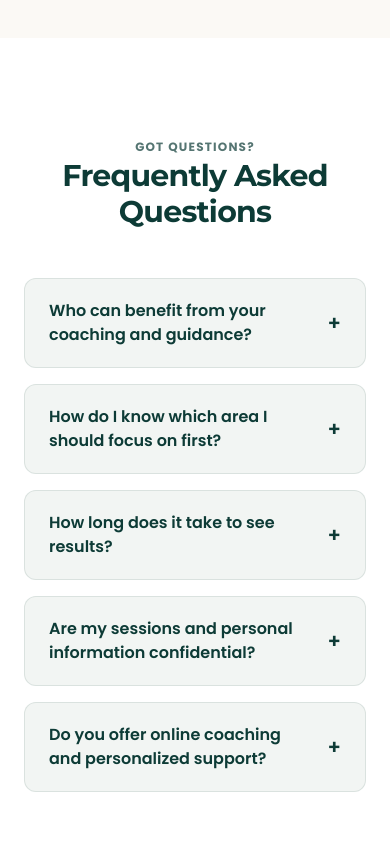
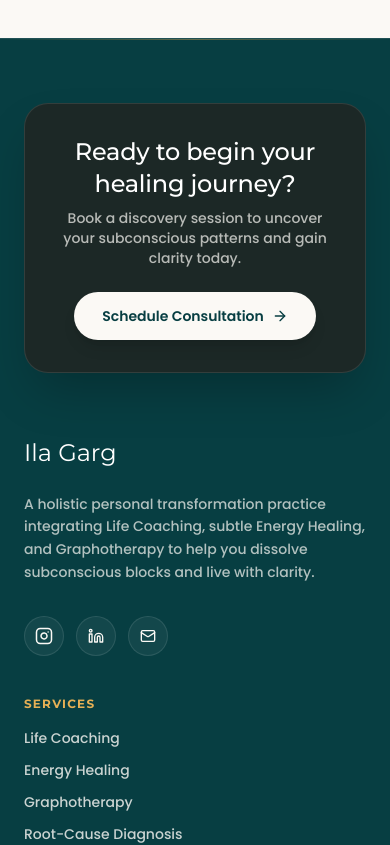
Before and after one commit to rohitchauhan108/calmind-wellness-portal, a Next.js app: page /about in a window 390 px wide. Shown: the part 5880-6725 px from the top of the page. Built offline with nearby package versions, Linux system fonts and the light colour scheme.

Commit message:
remove duplicated content

```diff
--- a/src/app/about/page.tsx
+++ b/src/app/about/page.tsx
@@ -147,34 +147,6 @@ const WHY_CHOOSE_US: WhyChooseUsItem[] = [
         />
       </svg>
     ),
-  },
-];
-
-const FAQS: FaqItem[] = [
-  {
-    question: "Who can benefit from your coaching and guidance?",
-    answer:
-      "Whether you're facing challenges in your relationships, career, finances, confidence, health, or searching for greater purpose, our services are designed to help individuals at every stage of life. We provide personalized support to help you overcome obstacles and achieve meaningful, lasting growth.",
-  },
-  {
-    question: "How do I know which area I should focus on first?",
-    answer:
-      "Many life challenges are interconnected. During your initial consultation, we'll help identify the root causes of your concerns and recommend a personalized path that addresses your most important priorities first, creating a strong foundation for long-term transformation.",
-  },
-  {
-    question: "How long does it take to see results?",
-    answer:
-      "Everyone's journey is unique. Some people notice positive changes within a few weeks by consistently applying the guidance provided, while deeper personal transformation may take several months. Your commitment and consistency play a key role in achieving lasting results.",
-  },
-  {
-    question: "Are my sessions and personal information confidential?",
-    answer:
-      "Absolutely. Your privacy is our priority. Everything you share with us is treated with the highest level of confidentiality, creating a safe and supportive environment where you can openly discuss your challenges and goals.",
-  },
-  {
-    question: "Do you offer online coaching and personalized support?",
-    answer:
-      "Yes. We offer online coaching sessions that allow you to receive guidance from anywhere. Each session is tailored to your unique needs, ensuring you receive practical strategies, actionable advice, and ongoing support throughout your personal growth journey.",
   },
 ];
 
@@ -444,46 +416,6 @@ export default function TransformationHero() {
         </div>
       </section>
 
-      {/* ================= FREQUENTLY ASKED QUESTIONS SECTION ================= */}
-      <section className="relative py-24 px-6 lg:px-12 bg-white">
-        <div className="max-w-3xl mx-auto space-y-12">
-          <div className="text-center space-y-3">
-            <span className="text-xs font-bold uppercase tracking-widest text-[#0D3B36]/70">
-              Got Questions?
-            </span>
-            <h3 className="text-3xl sm:text-4xl font-bold tracking-tight text-[#0D3B36]">
-              Frequently Asked Questions
-            </h3>
-          </div>
-
-          <div className="space-y-4">
-            {FAQS.map((faq, index) => {
-              const isOpen = openFaqIndex === index;
-
-              return (
-                <div
-                  key={index}
-                  className="rounded-xl bg-[#F2F5F3] border border-[#0D3B36]/10 overflow-hidden transition-all duration-300"
-                >
-                  <button
-                    onClick={() => toggleFaq(index)}
-                    className="w-full px-6 py-5 text-left flex items-center justify-between gap-4 font-semibold text-[#0D3B36] text-base sm:text-lg"
-                  >
-                    <span>{faq.question}</span>
-                    <span className="text-xl">{isOpen ? "−" : "+"}</span>
-                  </button>
-
-                  {isOpen && (
-                    <div className="px-6 pb-5 text-sm text-[#0D3B36]/75 leading-relaxed border-t border-[#0D3B36]/10 pt-4 animate-fade-in">
-                      {faq.answer}
-                    </div>
-                  )}
-                </div>
-              );
-            })}
-          </div>
-        </div>
-      </section>
     </main>
   );
 }
--- a/src/app/services/page.tsx
+++ b/src/app/services/page.tsx
@@ -14,7 +14,6 @@ import {
   FiCheckCircle,
   FiStar
 } from "react-icons/fi";
-import CTA from "../../components/home/CTA";
 
 interface ServiceItem {
   icon: React.JSX.Element;
@@ -85,29 +84,6 @@ export default function ServicesPage(): React.JSX.Element {
       icon: <FiTarget className="w-6 h-6 text-[#0d3c38]" />,
       title: "Purpose",
       description: "Deep soul alignment, personal fulfillment, and stepping into your next chapter.",
-    },
-  ];
-
-  const processSteps: ProcessStep[] = [
-    {
-      step: "1",
-      title: "Discover",
-      description: "We begin by understanding your unique challenges, goals, and current situation through a personalized consultation.",
-    },
-    {
-      step: "2",
-      title: "Create Your Plan",
-      description: "Based on your needs, we design a customized action plan with practical strategies and achievable milestones.",
-    },
-    {
-      step: "3",
-      title: "Take Action",
-      description: "Through coaching sessions, guidance, and continuous support, you'll implement positive habits and overcome limiting beliefs.",
-    },
-    {
-      step: "4",
-      title: "Achieve Lasting Growth",
-      description: "As you build confidence and consistency, you'll experience sustainable transformation across the areas of life that matter most.",
     },
   ];
 
@@ -302,52 +278,6 @@ export default function ServicesPage(): React.JSX.Element {
         </div>
       </section>
 
-      {/* ================= SECTION 3 – OUR PROCESS ================= */}
-      <section className="relative py-24 lg:py-36 px-6 lg:px-12 bg-[#faf8f5] border-t border-[#0d3c38]/5">
-        <div className="max-w-7xl mx-auto space-y-16">
-          <div className="max-w-3xl space-y-4">
-            <div className="inline-block">
-              <h2 className="text-xs sm:text-sm font-bold uppercase tracking-widest text-[#0d3c38]/60">
-                Our Process
-              </h2>
-              <div className="h-1 w-12 bg-[#0d3c38] mt-2 rounded-full" />
-            </div>
-            <h3 className="text-3xl sm:text-4xl lg:text-5xl font-extrabold tracking-tight text-[#0d3c38]">
-              How We Help You Transform
-            </h3>
-          </div>
-
-          <div className="grid grid-cols-1 sm:grid-cols-2 lg:grid-cols-4 gap-8">
-            {processSteps.map((item: ProcessStep, index: number) => (
-              <div
-                key={index}
-                className="group relative p-8 sm:p-10 rounded-3xl bg-white border border-[#0d3c38]/10 shadow-xl shadow-[#0d3c38]/5 hover:border-[#0d3c38]/30 transition-all duration-300 flex flex-col overflow-hidden"
-              >
-                <div className="absolute top-0 right-0 w-32 h-32 bg-[#0d3c38]/5 rounded-bl-full pointer-events-none group-hover:bg-[#0d3c38]/10 transition-colors duration-300" />
-
-                <div className="space-y-6 relative z-10 flex-1">
-                  <div className="flex items-end gap-3">
-                    <span className="text-5xl font-black text-[#0d3c38]/20 group-hover:text-[#0d3c38]/40 transition-colors duration-300">
-                      {item.step}.
-                    </span>
-                  </div>
-
-                  <h4 className="text-xl font-bold tracking-tight text-[#0d3c38]">
-                    {item.title}
-                  </h4>
-
-                  <p className="text-[#0d3c38]/75 text-base leading-relaxed font-light">
-                    {item.description}
-                  </p>
-                </div>
-              </div>
-            ))}
-          </div>
-        </div>
-      </section>
-
-      <CTA/>
-
     </div>
   );
 }
```
